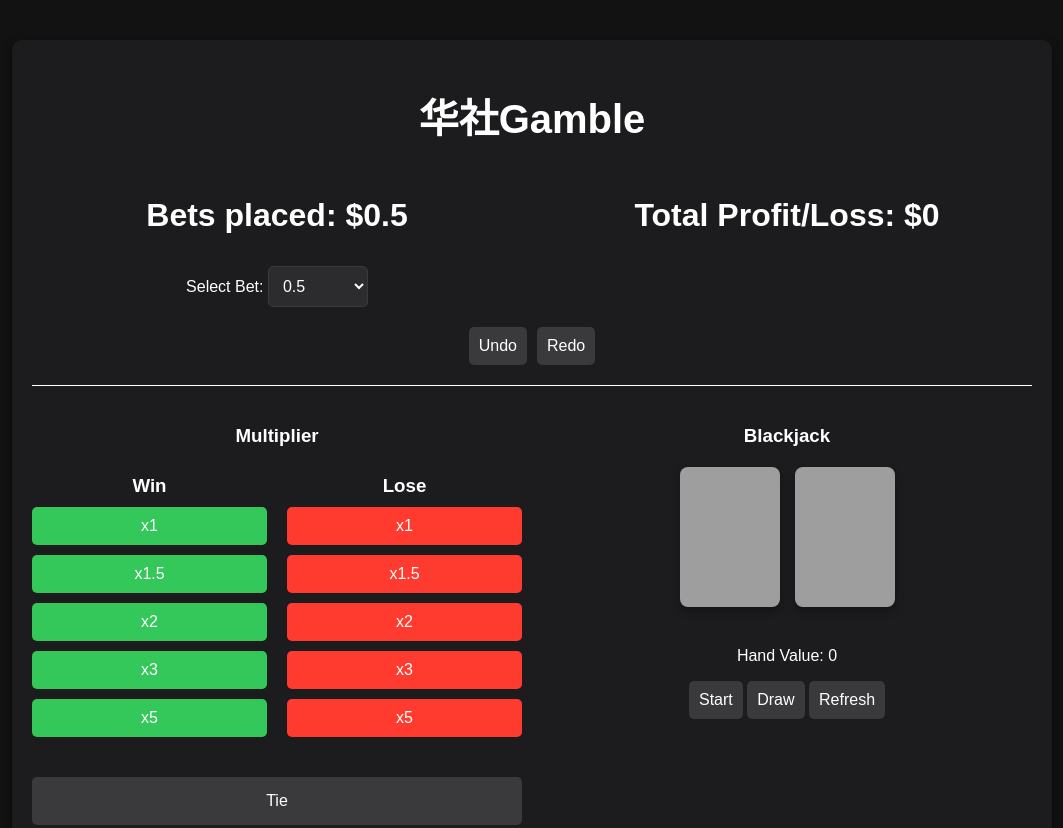
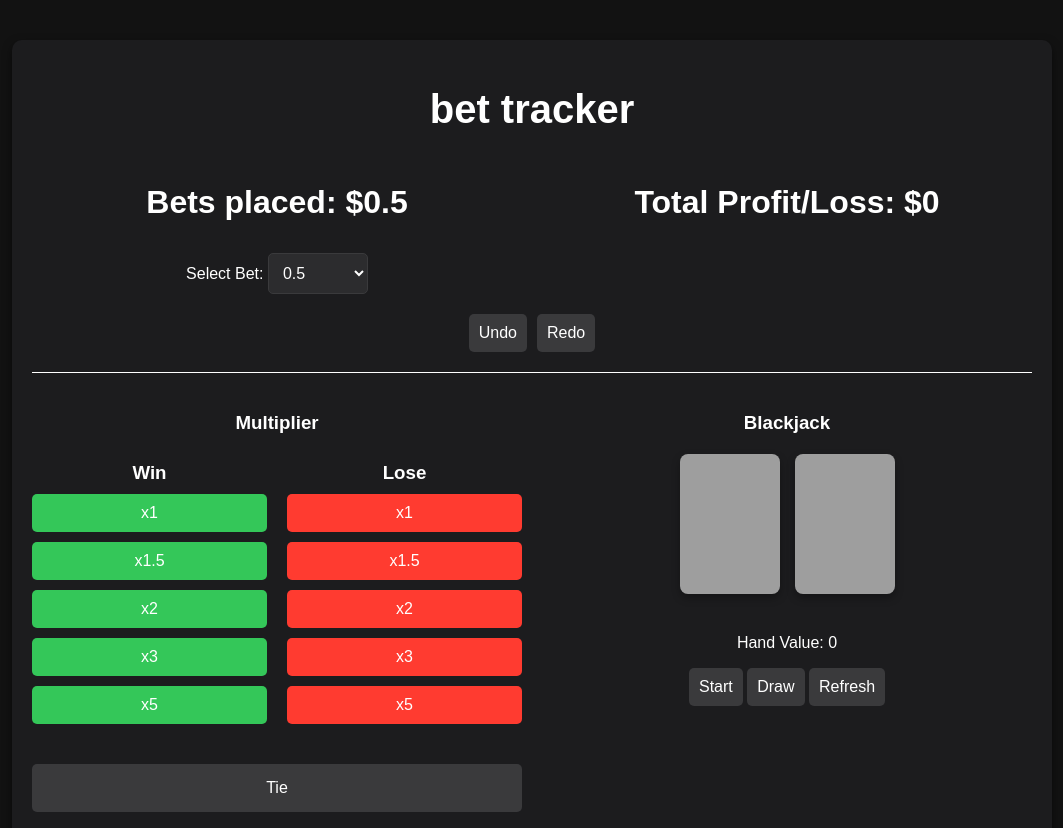
Before and after one commit to Ben051213/realbet, a plain HTML site: page index.html in a window 1280 px wide. Shown: the top 828 px of the page, without its empty margins (108-1171 px from the left). Drawn offline with Linux system fonts and the light colour scheme; grey boxes are pictures that could not be loaded.

Commit message:
Update index.html

```diff
--- a/index.html
+++ b/index.html
@@ -141,7 +141,7 @@
 </head>
 <body>
     <div class="container">
-        <h1>华社Gamble</h1>
+        <h1>bet tracker</h1>
 
         <!-- Row: Bets Placed and Total Profit -->
         <div class="row">
```
